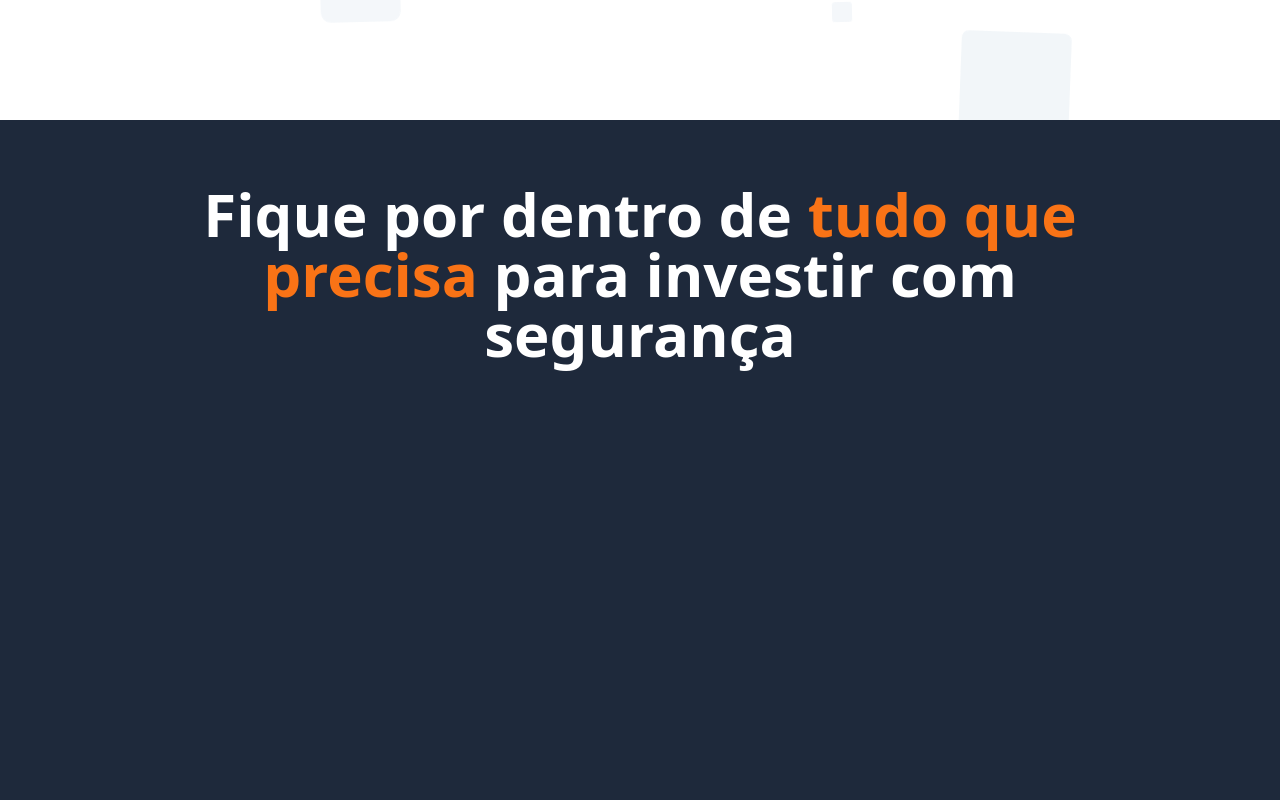
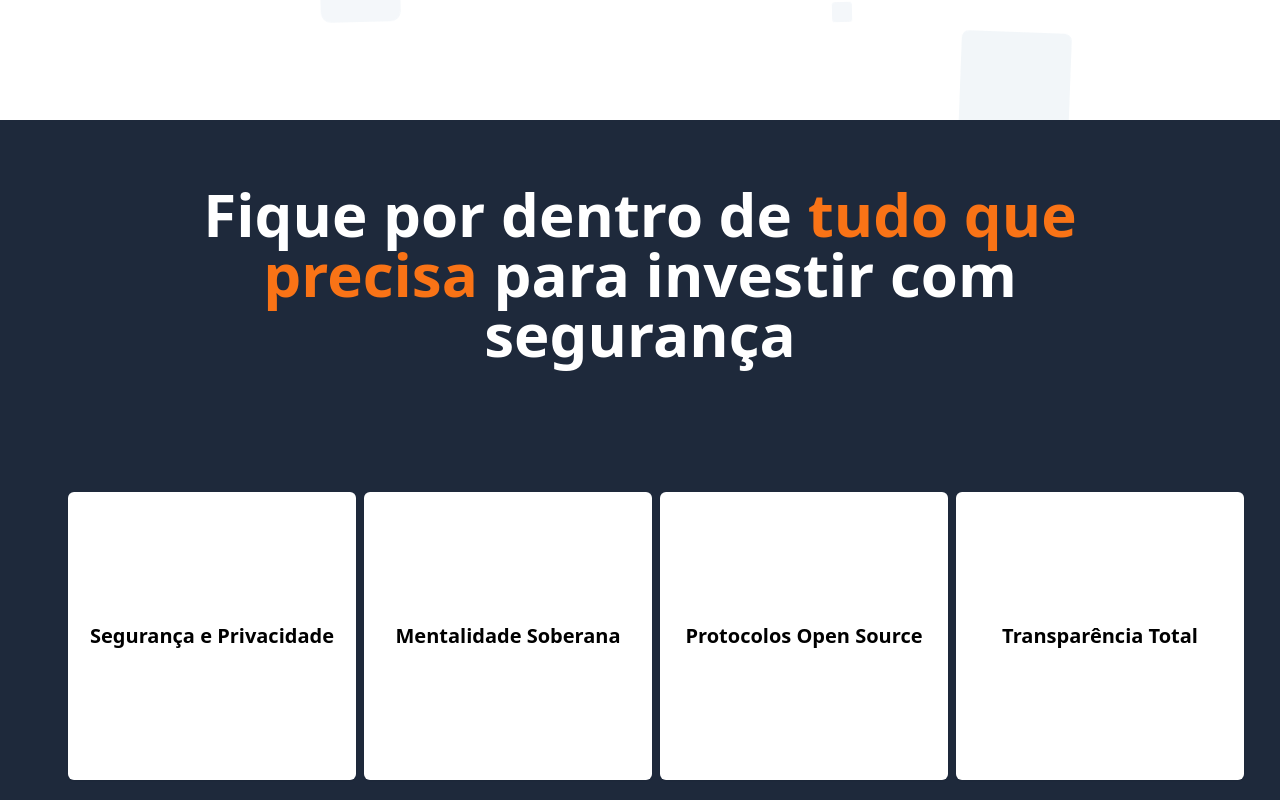
Before and after one commit to Lucasqc04/john-galt, a React (Vite) app: page /1 in a window 1280 px wide. Shown: the part 680-1480 px from the top of the page. Built offline with nearby package versions, Linux system fonts and the light colour scheme; what tailwindcss-animated would draw is missing.

Commit message:
feat(positive-points): implement cards

```diff
--- a/src/view/screens/partials/PositivePoints.tsx
+++ b/src/view/screens/partials/PositivePoints.tsx
@@ -21,17 +21,32 @@ function styleThreeWordsAfterFourth(text: string): string | JSX.Element {
   return text;
 }
 
+const positivePoints = [
+  {
+    title: 'Segurança e Privacidade',
+  },
+  {
+    title: 'Mentalidade Soberana',
+  },
+  {
+    title: 'Protocolos Open Source',
+  },
+  {
+    title: 'Transparência Total',
+  },
+];
+
 export function PositivePoints() {
   const { ref, inView } = useInView({
     threshold: 0.1,
   });
 
   return (
-    <section className="grid grid-cols-12 px-8 h-screen w-full  bg-slate-800 dark:bg-primary-light">
+    <section className="w-full h-screen px-8 bg-slate-800 dark:bg-primary-light flex flex-col justify-start items-center">
       <article
         ref={ref}
         className={classNames(
-          'col-span-full h-full flex flex-col gap-y-4 items-center justify-start pt-16 transition-opacity duration-500',
+          'w-full flex items-start justify-center pt-16 transition-opacity duration-500',
         )}
       >
         <h2
@@ -46,6 +61,16 @@ export function PositivePoints() {
           )}
         </h2>
       </article>
+      <article className="w-full pl-8 pt-32 flex justify-around">
+        {positivePoints.map((item, idx) => (
+          <div
+            key={idx}
+            className="bg-primary-light dark:border h-72 w-72 rounded-md shadow-sm flex justify-center items-center"
+          >
+            <span className="text-xl text-black font-bold">{item.title}</span>
+          </div>
+        ))}
+      </article>
     </section>
   );
 }
```
